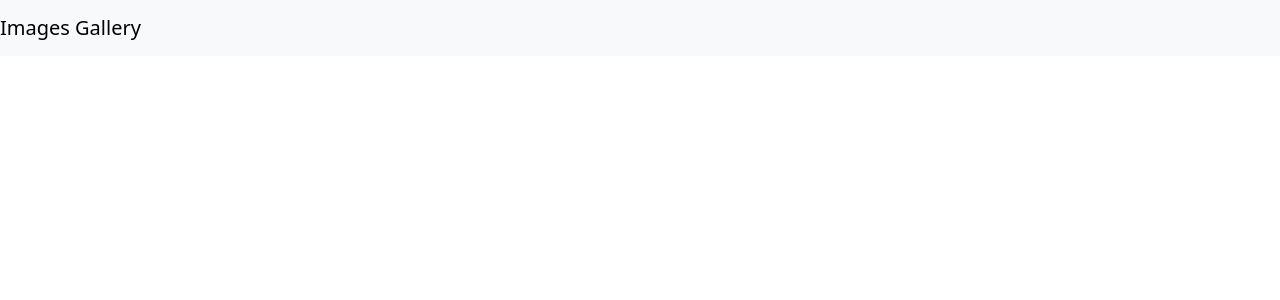
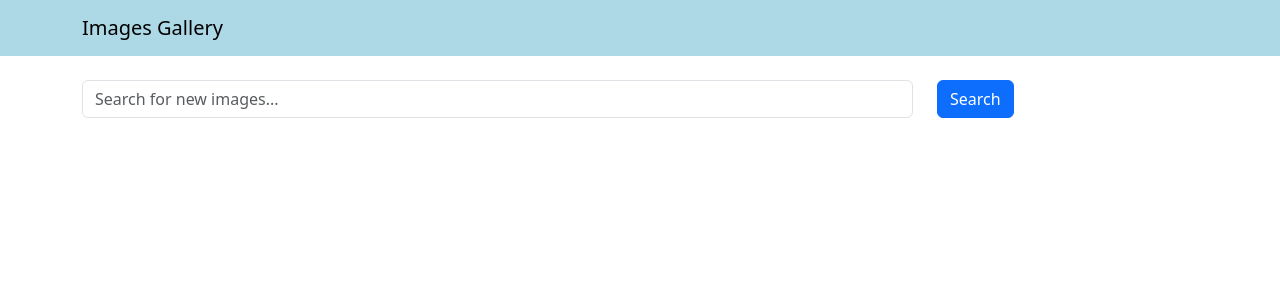
Before and after one commit to singh-ash/myapp-react-python, a React (Create React App) app in the folder frontend/: page / in a window 1280 px wide. Shown: the top 300 px of the page. Built offline with nearby package versions, Linux system fonts and the light colour scheme.

Commit message:
Added search component

```diff
--- a/frontend/src/App.js
+++ b/frontend/src/App.js
@@ -1,12 +1,14 @@
 import 'bootstrap/dist/css/bootstrap.min.css';
 import Header from './component/Header';
+import Search from './component/Search';
 
 const App = () => {
   return (
     <div>
-      <Header />
+      <Header title="Images Gallery" />
+      <Search />
     </div>
   );
-}
+};
 
 export default App;
--- a/frontend/src/component/Header.js
+++ b/frontend/src/component/Header.js
@@ -1,12 +1,19 @@
-import React from 'react';
-import { Navbar } from 'react-bootstrap';
+import React from "react";
+import { Navbar, Container } from "react-bootstrap";
 
-const Header = () => {
-    return (
-        <Navbar bg='light' variant='light'>
-            <Navbar.Brand href='/'>Images Gallery</Navbar.Brand>
-        </Navbar>
-    )
+const navbarStyle = {
+  backgroundColor: "lightblue",
+};
+
+const Header = (props) => {
+  const { title } = props;
+  return (
+    <Navbar style={navbarStyle} variant="light">
+      <Container>
+        <Navbar.Brand href="/">{title}</Navbar.Brand>
+      </Container>
+    </Navbar>
+  );
 };
 
 export default Header;
--- /dev/null
+++ b/frontend/src/component/Search.js
@@ -0,0 +1,25 @@
+import React from "react";
+import { Container, Row, Col, Form, Button } from "react-bootstrap";
+
+const Search = () => {
+  return (
+    <Container className="mt-4">
+      <Row className="justify-content-center">
+        <Form>
+          <Row>
+            <Col xs={9}>
+              <Form.Control placeholder="Search for new images..." />
+            </Col>
+            <Col>
+              <Button variant="primary" type="submit">
+                Search
+              </Button>
+            </Col>
+          </Row>
+        </Form>
+      </Row>
+    </Container>
+  );
+};
+
+export default Search;
```
